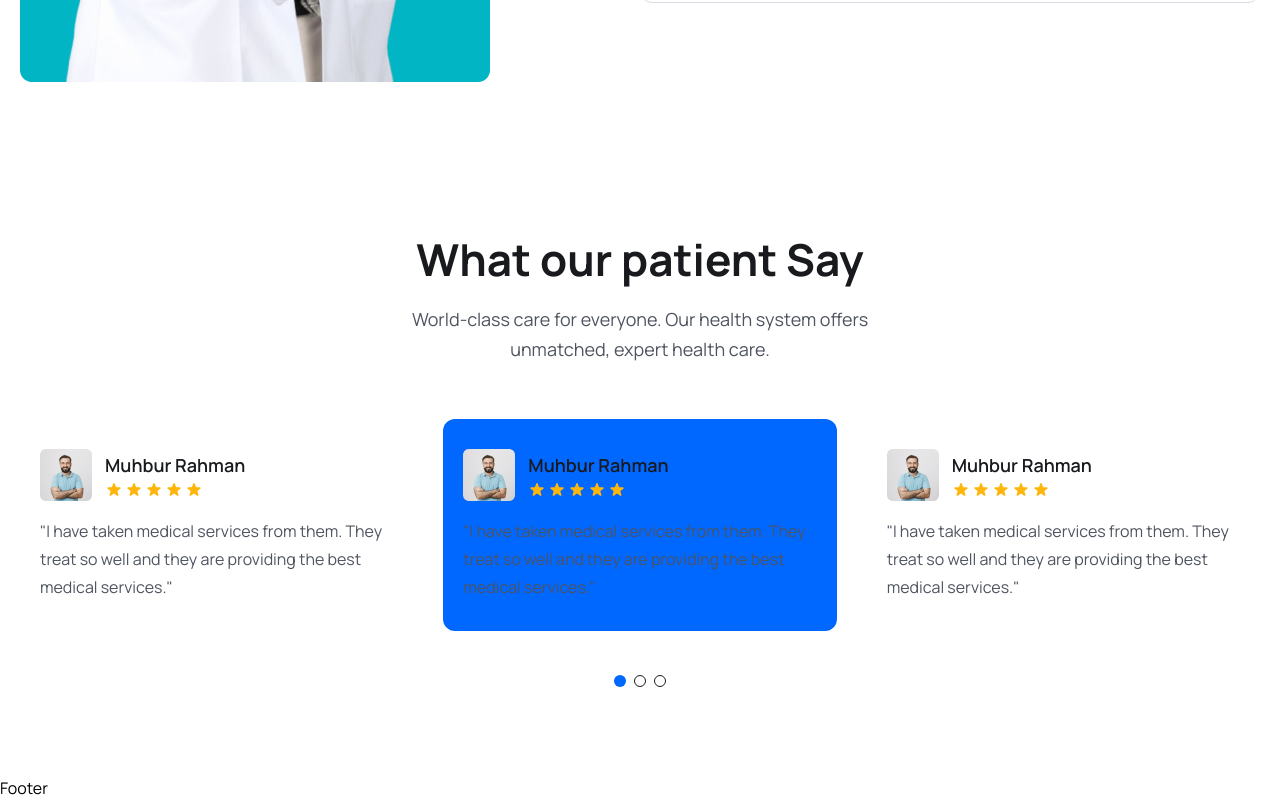
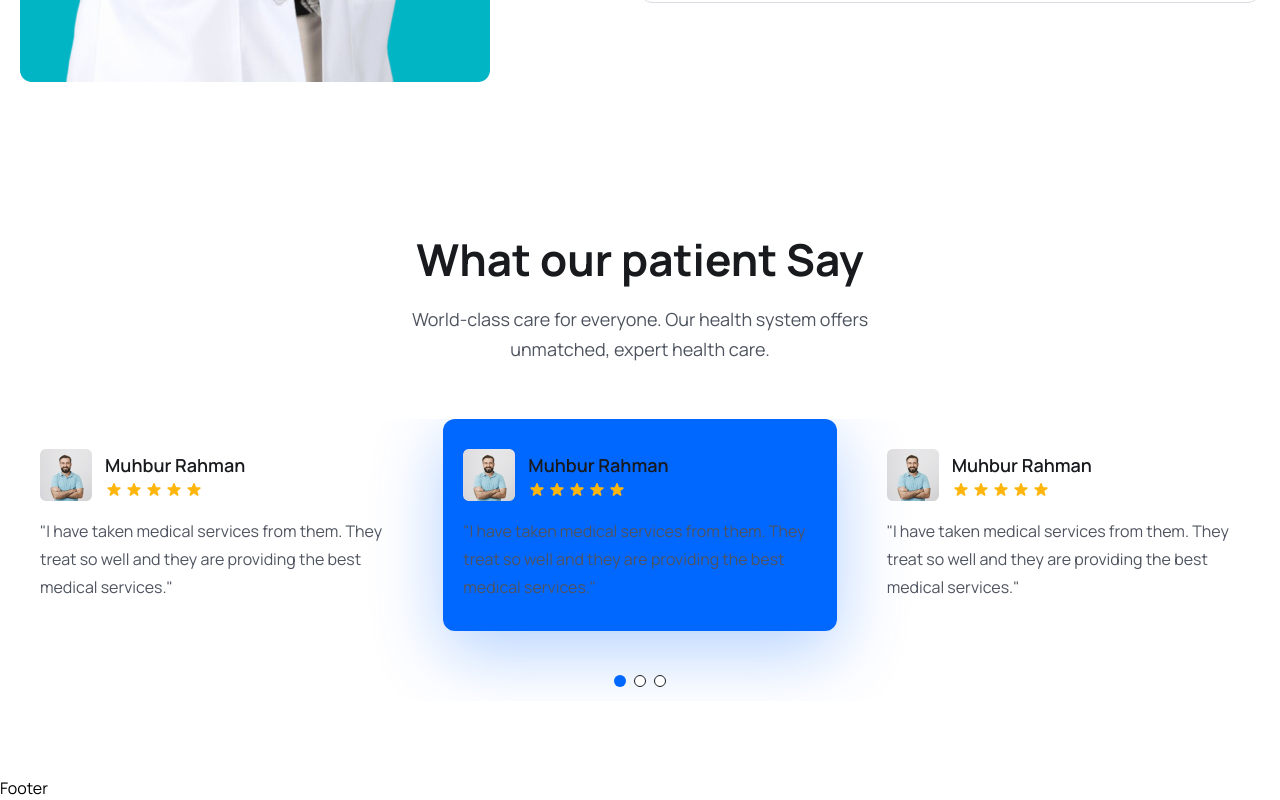
Before and after one commit to aroraadivya/Mern-Stack-Medicare, a React (Vite) app in the folder frontend/: page / in a window 1280 px wide. Shown: the part 5408-6208 px from the top of the page. Built offline with nearby package versions, Linux system fonts and the light colour scheme.

Commit message:
Add box-shadow to next swiper slide for enhanced visual effect

```diff
--- a/frontend/src/App.css
+++ b/frontend/src/App.css
@@ -30,6 +30,7 @@ body{
 .swiper-slide.swiper-slide-next{
   background: #0067ff;
   border-radius: 12px;
+  box-shadow: 0px 20px 70px rgba(0, 103, 255, 0.3) !important;
 }
 
 .sticky__header{
```
